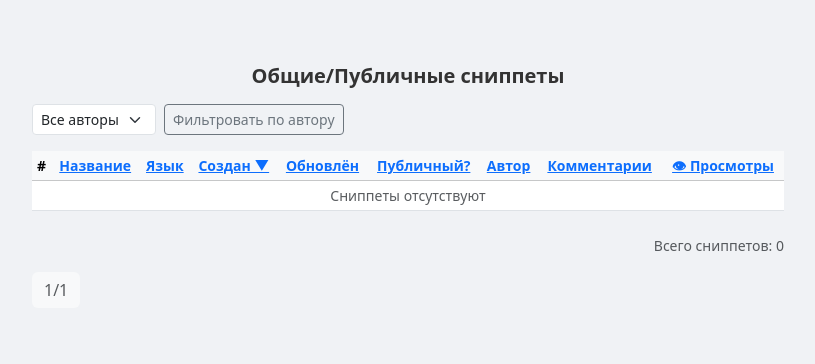
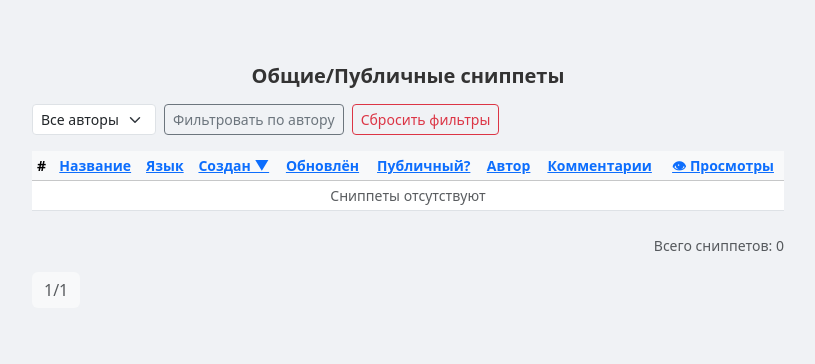
Before and after one commit to p95max/Snippets, a Django app: page /snippets/ in a window 1280 px wide. Shown: the part 56-420 px from the top of the page, without its empty margins (232-1047 px from the left). Run offline with Django 5.2, Linux system fonts and the light colour scheme; data comes from the database, SQL or seed files in the repository; data that the repository does not hold is empty; parts of the project's set-up code (start-up, migrations or seed data) failed here and were passed over.

Commit message:
-добавлена логика сброса фильтрации на странице всех сниппетов

```diff
--- a/MainApp/templates/view_snippets.html
+++ b/MainApp/templates/view_snippets.html
@@ -12,7 +12,7 @@
 
     <div class="table-responsive">
 
-    <form method="get" class="mb-3">
+    <form method="get" class="mb-3" id="filter-form">
     <div class="row g-2 align-items-center">
         <div class="col-auto">
             <select name="user_id" class="form-select form-select-sm">
@@ -27,6 +27,9 @@
         </div>
         <div class="col-auto">
             <button type="submit" class="btn btn-outline-secondary btn-sm">Фильтровать по автору</button>
+        </div>
+        <div class="col-auto">
+            <button type="button" class="btn btn-outline-danger btn-sm" id="reset-filters-btn">Сбросить фильтры</button>
         </div>
         <input type="hidden" name="sort" value="{{ sort }}">
         <input type="hidden" name="order" value="{{ order }}">
--- a/static/js/forms.js
+++ b/static/js/forms.js
@@ -177,3 +177,15 @@
         });
     });
 });
+
+// сброс фильтров
+document.addEventListener('DOMContentLoaded', function() {
+    const resetBtn = document.getElementById('reset-filters-btn');
+    const form = document.getElementById('filter-form');
+
+    resetBtn.addEventListener('click', function() {
+
+        form.reset();
+        form.submit();
+    });
+});
```
